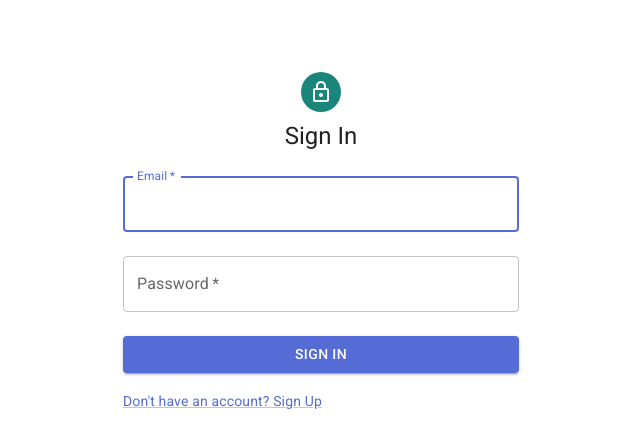
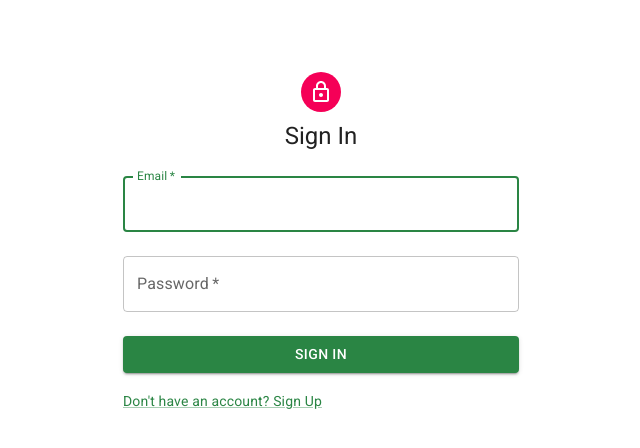
Before and after one commit to despaintroy/weather-route, a React (Create React App) app: page /#/signin in a window 1280 px wide. Shown: the top 448 px of the page, without its empty margins (319-959 px from the left). Built offline with nearby package versions, Linux system fonts and the light colour scheme; no server answers.

Commit message:
Set color theme

```diff
--- a/src/theme.tsx
+++ b/src/theme.tsx
@@ -5,9 +5,9 @@ import {
 	LinkProps as RouterLinkProps,
 } from 'react-router-dom'
 
-import { red } from '@mui/material/colors'
 import { createTheme } from '@mui/material/styles'
 
+// Allow adapting MUI links to react-router-dom links
 const LinkBehavior = React.forwardRef<
 	any,
 	Omit<RouterLinkProps, 'to'> & { href: RouterLinkProps['to'] }
@@ -22,13 +22,10 @@ LinkBehavior.displayName = 'LinkBehavior'
 const theme = createTheme({
 	palette: {
 		primary: {
-			main: '#556cd6',
+			main: '#2a8544',
 		},
 		secondary: {
-			main: '#19857b',
-		},
-		error: {
-			main: red.A400,
+			main: '#f50057',
 		},
 	},
 	components: {
```
